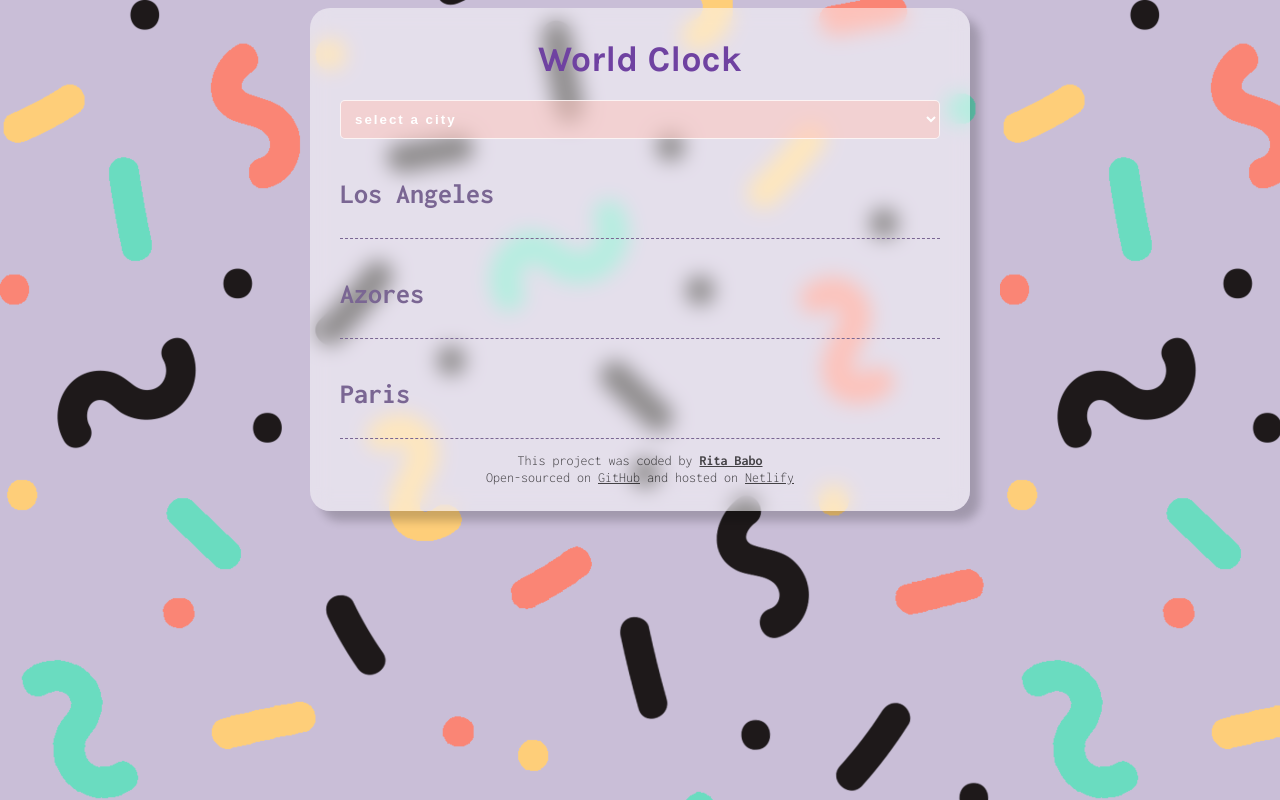
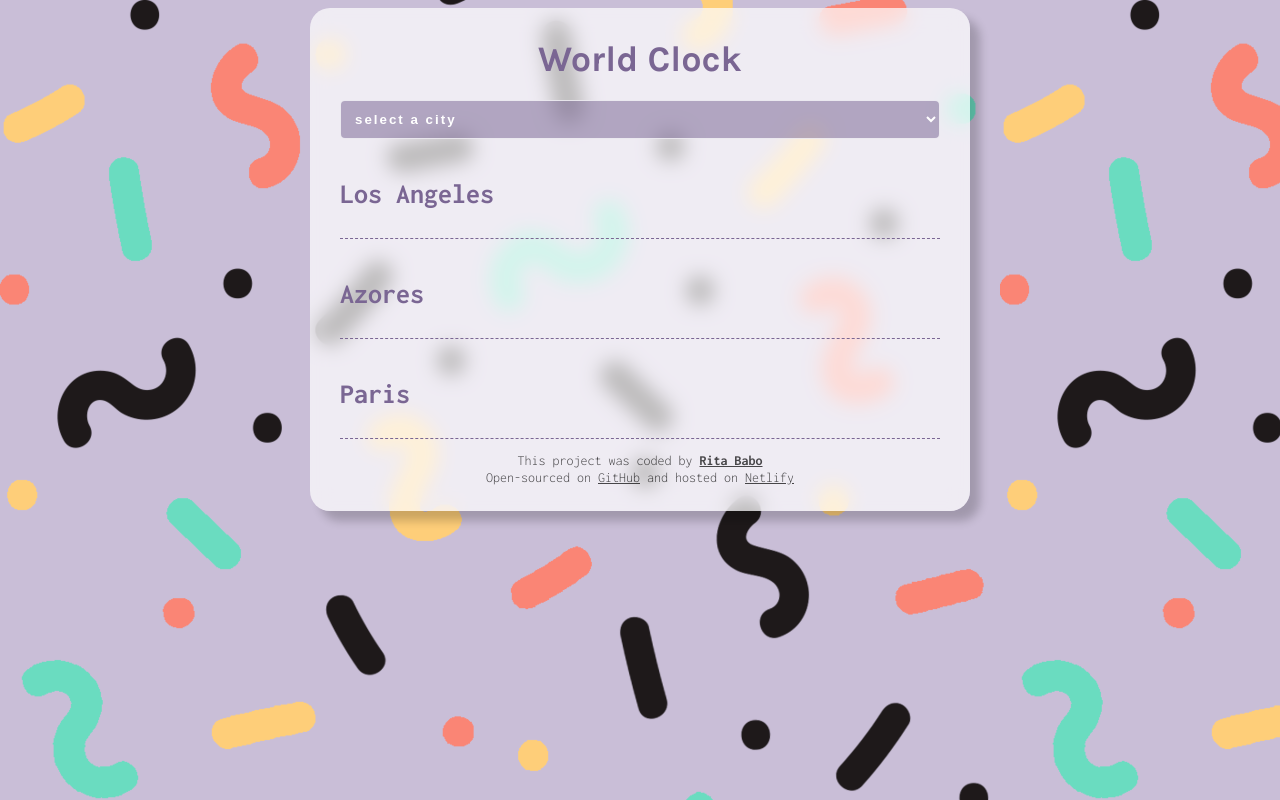
Before and after one commit to ritababo/world-clock-rb, a plain HTML site: page index.html in a window 1280 px wide. Drawn offline with nearby package versions, Linux system fonts and the light colour scheme; a script that the page names is missing.

Commit message:
Update style.css

```diff
--- a/src/style.css
+++ b/src/style.css
@@ -8,7 +8,7 @@ h1 {
   font-family: "Karla", sans-serif;
   font-size: 36px;
   margin: 0 auto 20px;
-  color: rgb(111 66 161);
+  color: rgb(122 102 147);
 }
 
 select {
@@ -16,7 +16,7 @@ select {
   width: 100%;
   padding: 10px;
   border-radius: 5px;
-  background-color: #fbc6c094;
+  background-color: #7a669387;
   color: white;
   font-weight: 800;
   letter-spacing: 2px;
@@ -26,7 +26,7 @@ select {
 .container {
   max-width: 600px;
   margin: 0 auto;
-  background: rgba(255, 255, 255, 0.5);
+  background: rgba(255, 255, 255, 0.7);
   padding: 30px 30px 10px 30px;
   border-radius: 20px;
   box-shadow: 10px 10px 10px rgba(0, 0, 0, 0.2);
```
